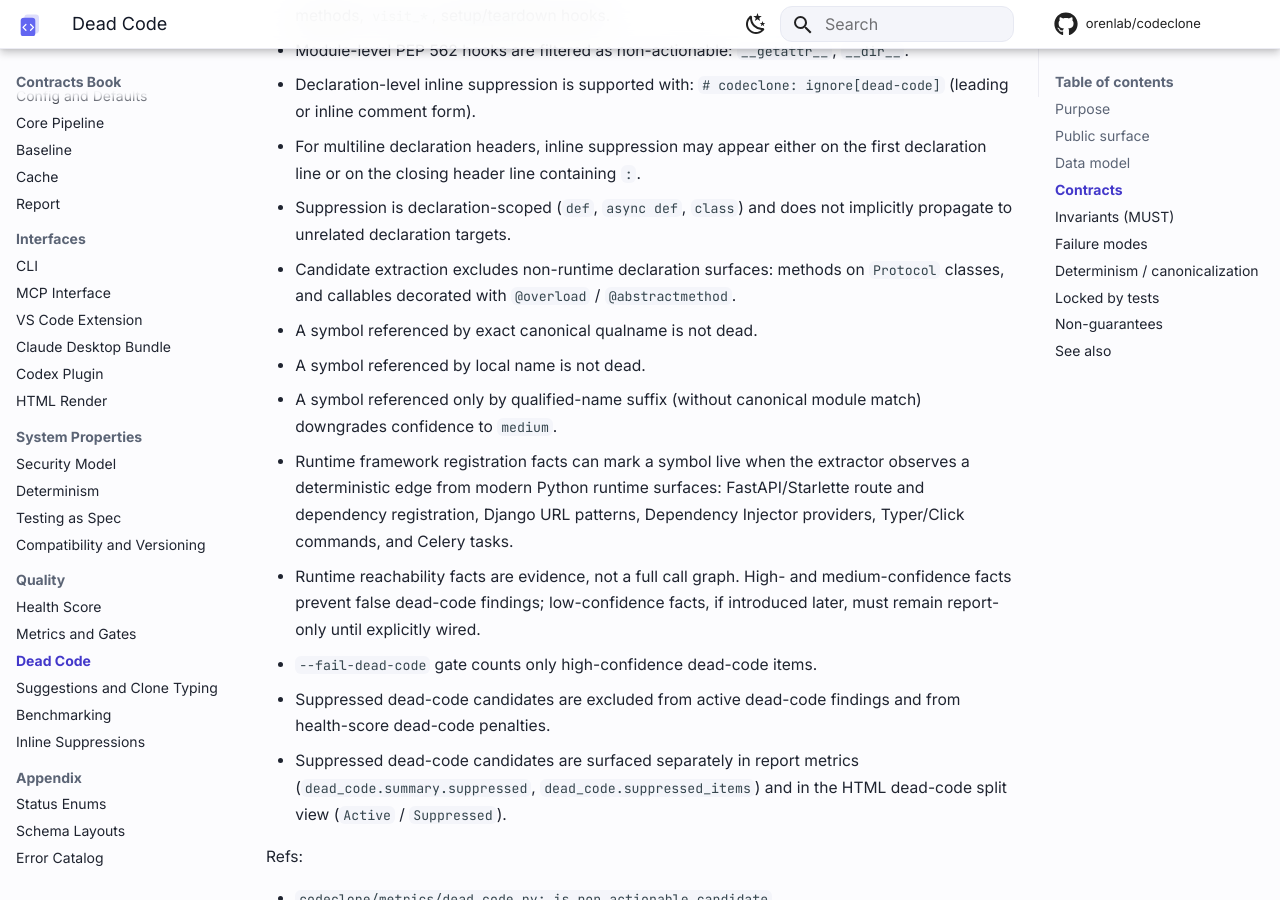
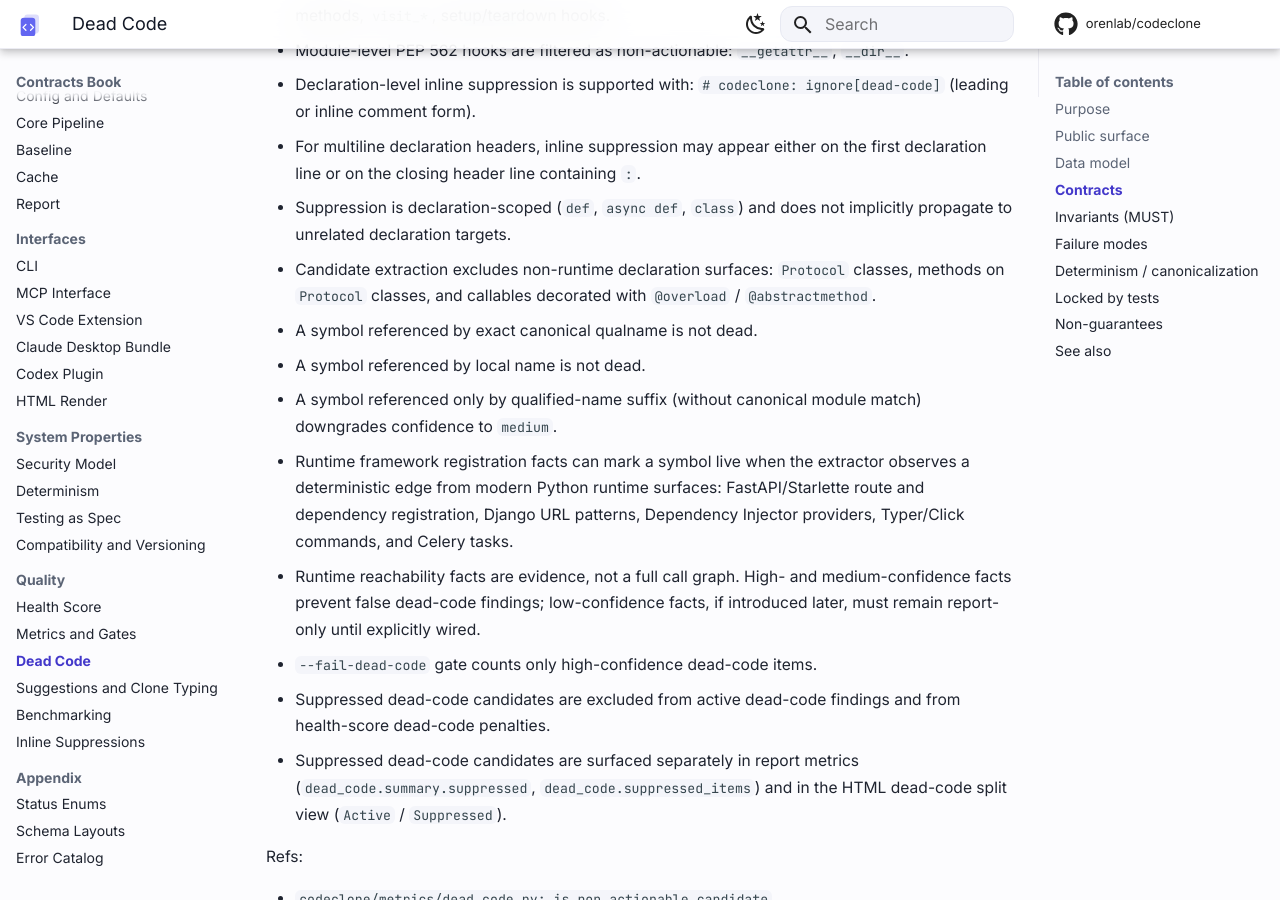
Before and after one commit to orenlab/codeclone, an MkDocs documentation site: the page built from docs/book/16-dead-code-contract.md, in a window 1280 px wide and 900 px high, scrolled down 1430 px. Built offline with MkDocs 1.6.1 and Material for MkDocs 9.7.7, drawn with Linux system fonts in a browser that asks for light colours; comment, search, counter and statistics services are not loaded.

Commit message:
fix(dead-code): avoid Protocol declarations as false positives

```diff
--- a/docs/book/16-dead-code-contract.md
+++ b/docs/book/16-dead-code-contract.md
@@ -48,7 +48,7 @@ Refs:
 - Suppression is declaration-scoped (`def`, `async def`, `class`) and does not
   implicitly propagate to unrelated declaration targets.
 - Candidate extraction excludes non-runtime declaration surfaces:
-  methods on `Protocol` classes, and callables decorated with
+  `Protocol` classes, methods on `Protocol` classes, and callables decorated with
   `@overload` / `@abstractmethod`.
 - A symbol referenced by exact canonical qualname is not dead.
 - A symbol referenced by local name is not dead.
```
Also changed, not shown: CHANGELOG.md (+2 -0 lines), 2 other files.
